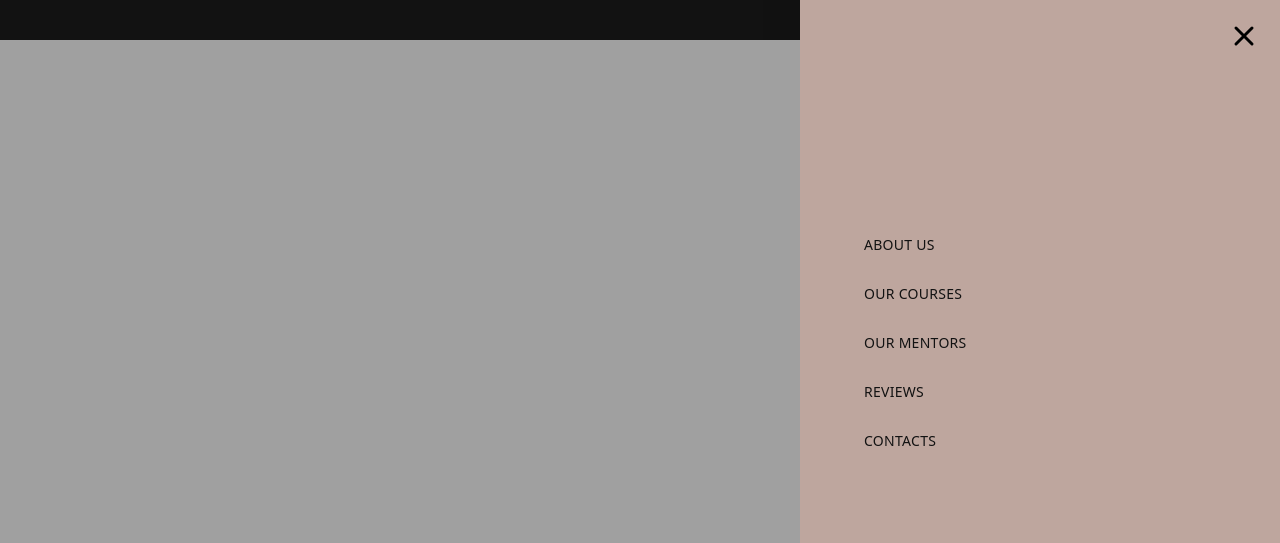
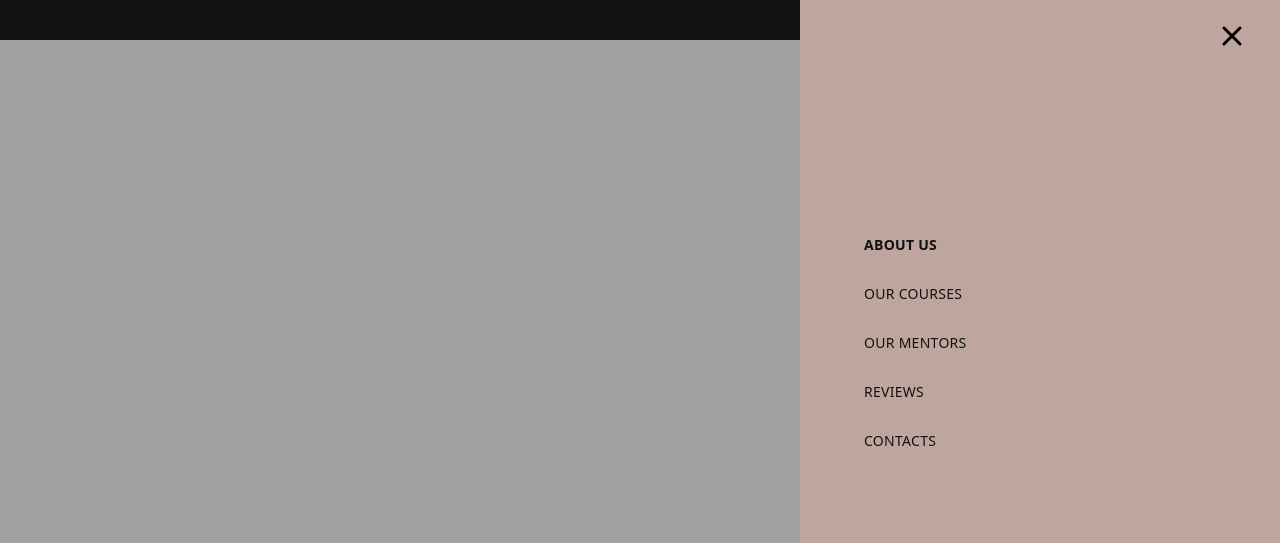
Before and after one commit to YouKnowWhoIs/Risky_bannies, a website built with Vite: page src/index.html in a window 1280 px wide. Shown: the top 543 px of the page. Built offline with nearby package versions, Linux system fonts and the light colour scheme; files whose address does not match are found by name.

Commit message:
changes menu

```diff
--- a/src/css/menu.css
+++ b/src/css/menu.css
@@ -52,7 +52,7 @@ img {
   color: #121212;
   font-size: 14px;
   font-style: normal;
-  font-weight: 400;
+  font-weight: 700;
   line-height: normal;
   text-transform: uppercase;
 }
@@ -98,8 +98,12 @@ img {
     width: 480px;
   }
 
+  .menu-icon-close {
+    right: 32px;
+  }
+
   .mob-menu-list {
-    padding: 0;
+    padding: 0 64px;
     margin-top: 232px;
     margin-bottom: 114px;
   }
@@ -108,10 +112,6 @@ img {
     margin-bottom: 28px;
   }
 
-  .mob-menu-item {
-    margin-left: 64px;
-  }
-
   .img-clock-menu {
     height: 480px;
   }
```
